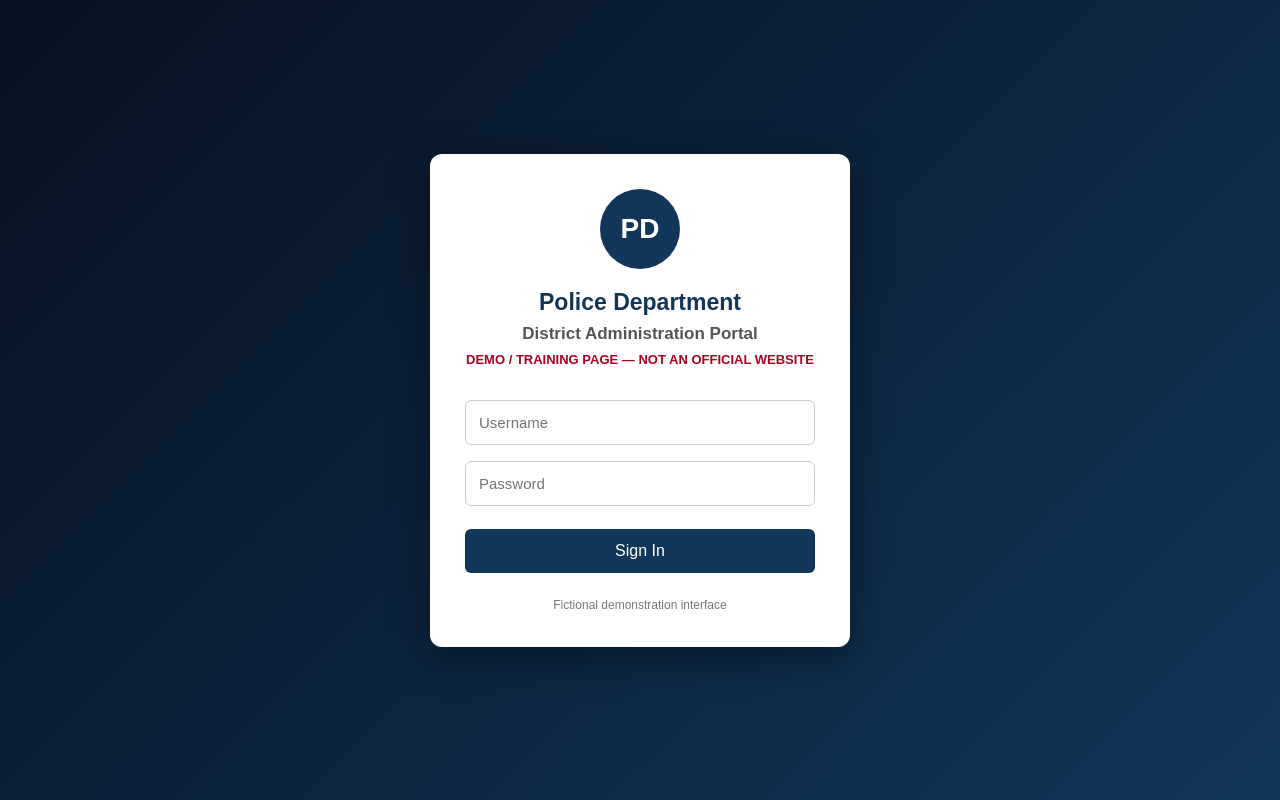
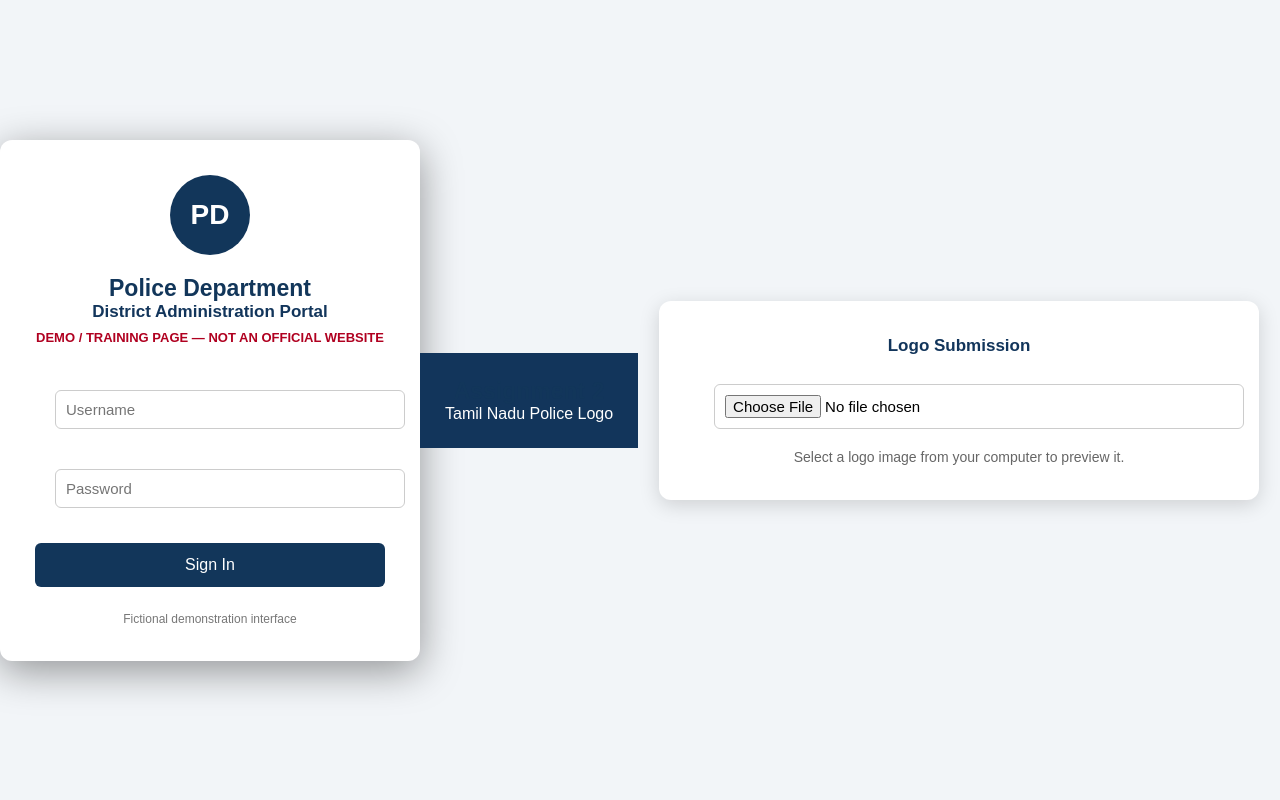
Before and after one commit to sathishapr30/Assignment2-, a plain HTML site: page index.html in a window 1280 px wide. Drawn offline with Linux system fonts and the light colour scheme.

Commit message:
index.html

```diff
--- a/index.html
+++ b/index.html
@@ -163,3 +163,112 @@
 
 </body>
 </html>
+<!DOCTYPE html>
+<html lang="en">
+<head>
+    <meta charset="UTF-8">
+    <meta name="viewport" content="width=device-width, initial-scale=1.0">
+
+    <title>Assignment 2 - Logo</title>
+
+    <style>
+        body {
+            margin: 0;
+            font-family: Arial, sans-serif;
+            background: #f2f5f8;
+            text-align: center;
+        }
+
+        .header {
+            background: #12355b;
+            color: white;
+            padding: 25px;
+        }
+
+        .container {
+            margin: 50px auto;
+            width: 90%;
+            max-width: 600px;
+            background: white;
+            padding: 35px;
+            border-radius: 12px;
+            box-shadow: 0 5px 20px rgba(0,0,0,0.15);
+        }
+
+        .logo {
+            width: 180px;
+            height: 180px;
+            object-fit: contain;
+            margin: 20px auto;
+            display: block;
+        }
+
+        input {
+            margin: 20px;
+            padding: 10px;
+        }
+
+        h1 {
+            margin: 0;
+        }
+
+        h2 {
+            color: #12355b;
+        }
+
+        .note {
+            color: #666;
+            font-size: 14px;
+        }
+    </style>
+</head>
+
+<body>
+
+    <div class="header">
+        <h1>Assignment 2</h1>
+        <p>Tamil Nadu Police Logo</p>
+    </div>
+
+    <div class="container">
+
+        <h2>Logo Submission</h2>
+
+        <!-- Select your logo image -->
+        <input
+            type="file"
+            id="logoUpload"
+            accept="image/png, image/jpeg, image/webp"
+        >
+
+        <!-- Logo preview -->
+        <img
+            id="logoPreview"
+            class="logo"
+            src=""
+            alt="Logo Preview"
+            style="display:none;"
+        >
+
+        <p class="note">
+            Select a logo image from your computer to preview it.
+        </p>
+
+    </div>
+
+    <script>
+        document.getElementById("logoUpload").addEventListener("change", function(event) {
+
+            const file = event.target.files[0];
+
+            if (file) {
+                const image = document.getElementById("logoPreview");
+
+                image.src = URL.createObjectURL(file);
+                image.style.display = "block";
+            }
+        });
+    </script>
+
+</body>
+</html>
```
